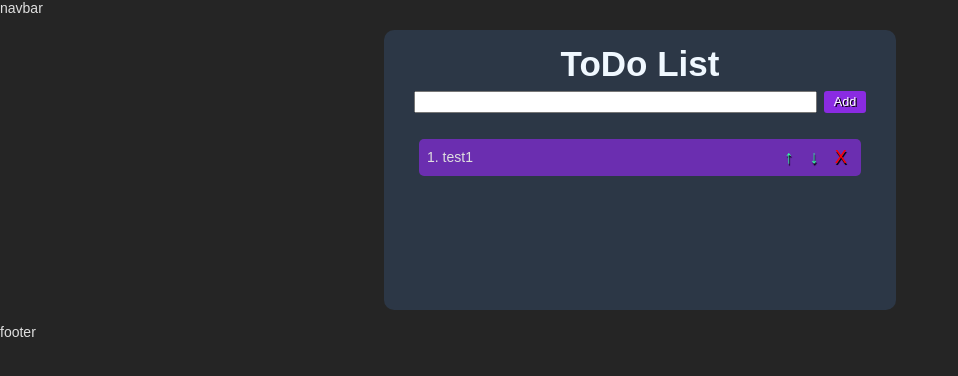
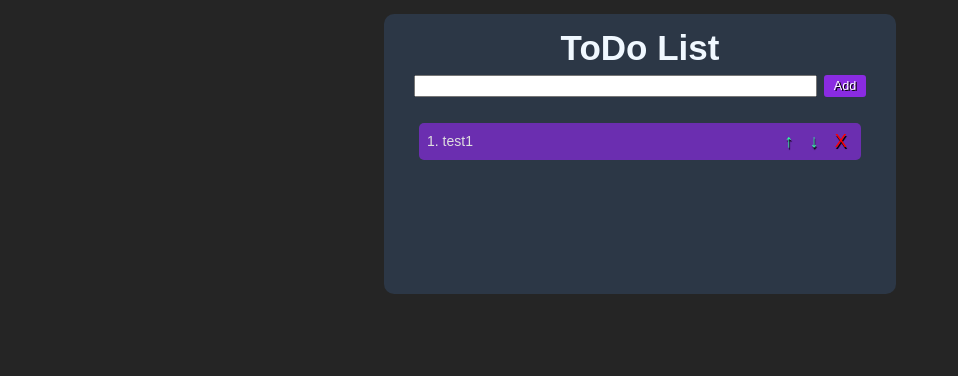
Before and after one commit to self-related/todo-list-react, a React (Vite) app: page / in a window 1280 px wide. Shown: the top 376 px of the page, without its empty margins (0-958 px from the left). Built offline with nearby package versions, Linux system fonts and the light colour scheme.

Commit message:
ref: remove navbar and footer

```diff
--- a/src/App.jsx
+++ b/src/App.jsx
@@ -1,19 +1,13 @@
 import './App.css'
-import Footer from './components/Footer'
-import Navbar from './components/Navbar'
 import ToDoApp from './components/ToDoApp'
 
 function App() {
 
   return (
     <>
-        <Navbar />
-
         <main>
             <ToDoApp />
         </main>
-
-        <Footer />
     </>
   )
 }
--- a/src/components/Footer.jsx
+++ /dev/null
@@ -1,10 +0,0 @@
-
-
-export default function Footer() {
-
-    return (
-        <footer id="footer">
-            footer
-        </footer>
-    );
-}
--- a/src/components/Navbar.jsx
+++ /dev/null
@@ -1,10 +0,0 @@
-
-
-export default function Navbar() {
-
-    return (
-        <nav id="navbar">
-            navbar
-        </nav>
-    );
-}
```
